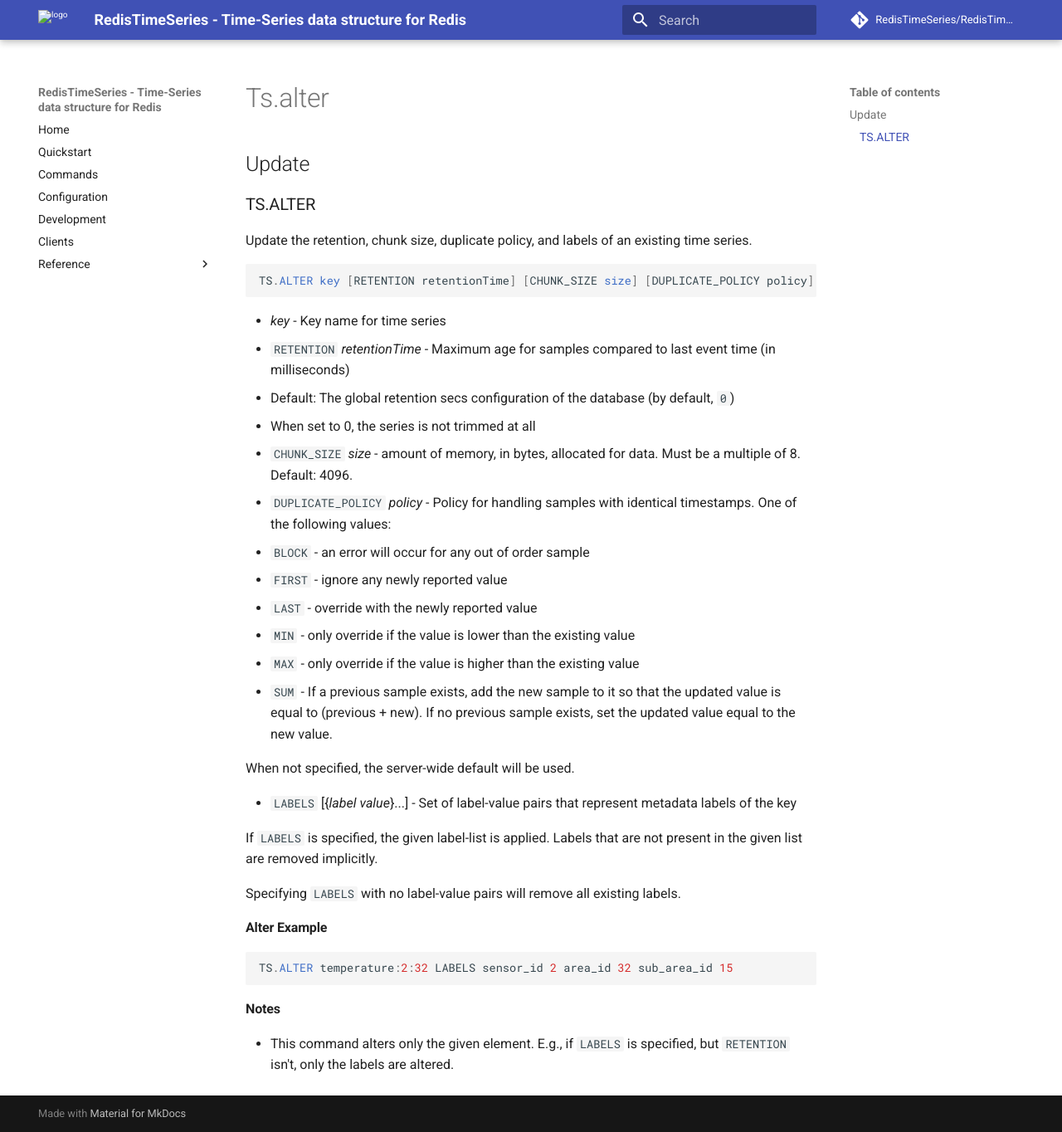
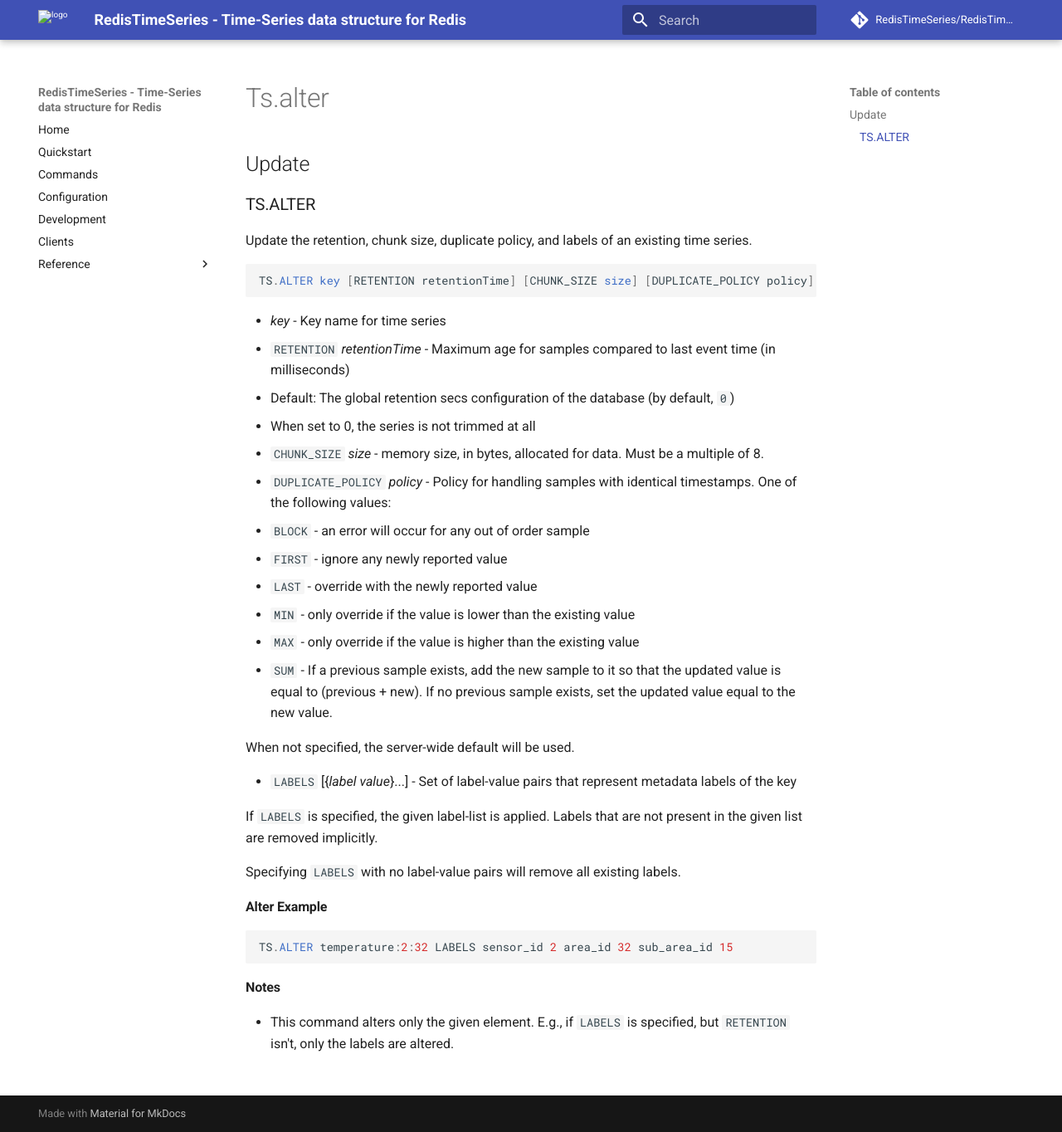
Before and after one commit to RedisTimeSeries/RedisTimeSeries, an MkDocs documentation site: the page built from docs/commands/ts.alter.md, in a window 1280 px wide and 1364 px high. Shown: the whole window at 83% size. Built offline with MkDocs 1.6.1 and Material for MkDocs 9.7.7, drawn with Linux system fonts in a browser that asks for light colours; comment, search, counter and statistics services are not loaded.

Commit message:
Update ts.alter.md

```diff
--- a/docs/commands/ts.alter.md
+++ b/docs/commands/ts.alter.md
@@ -12,7 +12,7 @@
 - `RETENTION` _retentionTime_ - Maximum age for samples compared to last event time (in milliseconds)
    - Default: The global retention secs configuration of the database (by default, `0`)
    - When set to 0, the series is not trimmed at all
-- `CHUNK_SIZE` _size_ - amount of memory, in bytes, allocated for data. Must be a multiple of 8. Default: 4096.
+- `CHUNK_SIZE` _size_ - memory size, in bytes, allocated for data. Must be a multiple of 8.
 - `DUPLICATE_POLICY` _policy_ - Policy for handling samples with identical timestamps. One of the following values:
   - `BLOCK` - an error will occur for any out of order sample
   - `FIRST` - ignore any newly reported value
```
